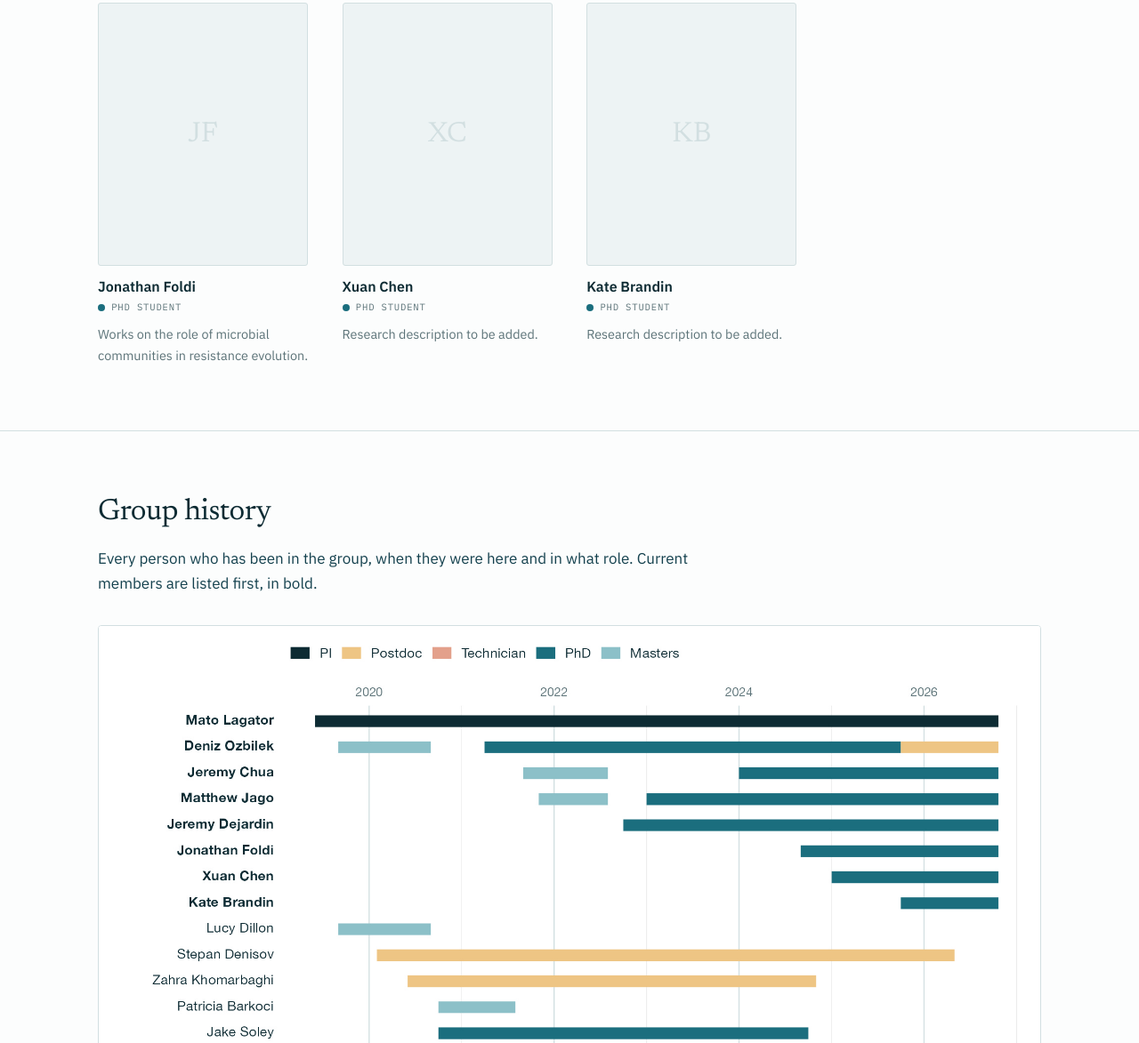
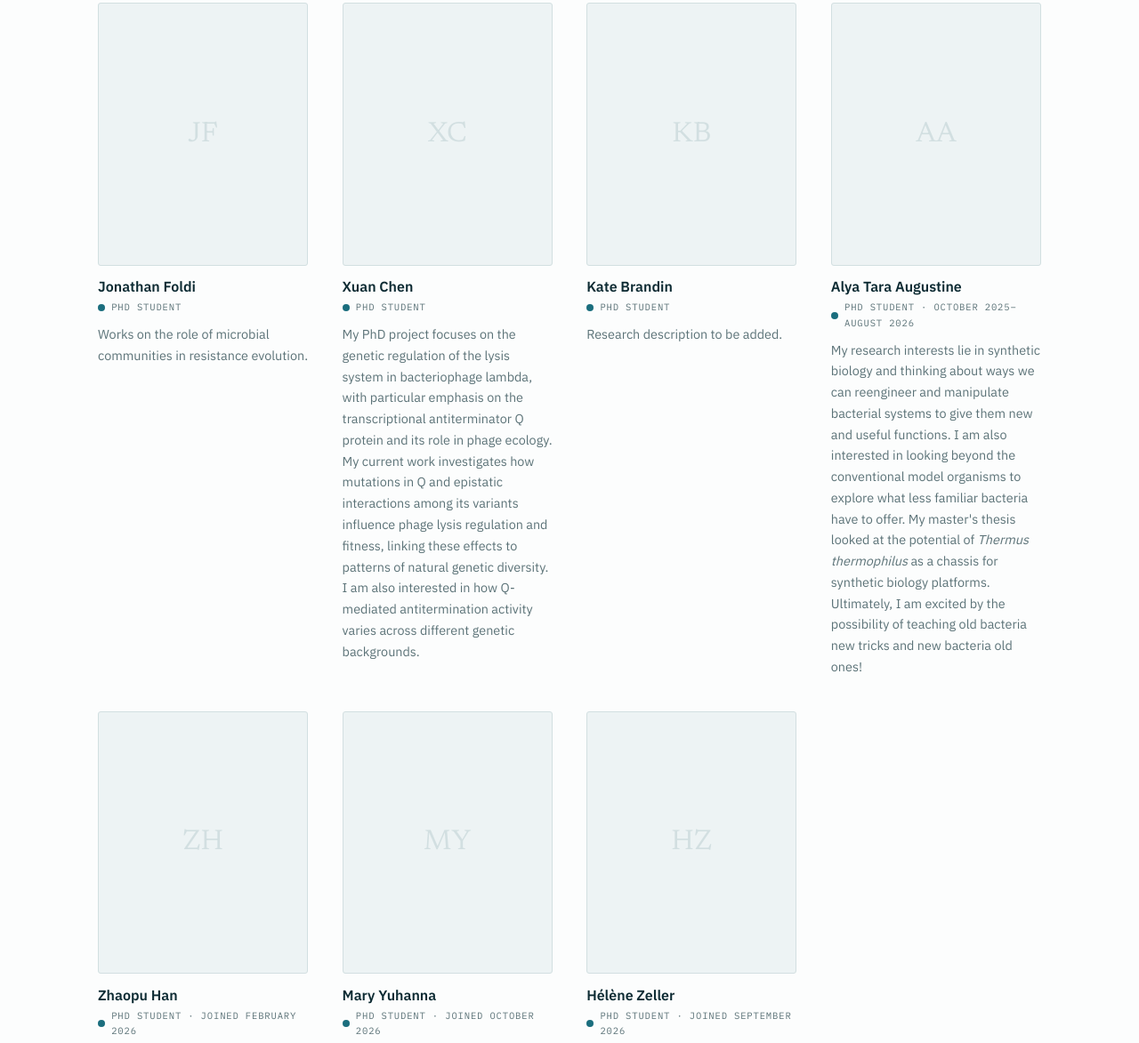
Before and after one commit to matt-jago/Lagator-website, a plain HTML site: page team.html in a window 1280 px wide. Shown: the part 1742-2915 px from the top of the page at 89% size. Drawn offline with Linux system fonts and the light colour scheme.

Commit message:
Add new team profiles
Co-authored-by: Copilot App <223556219+Copilot@users.noreply.github.com>

```diff
--- a/team.html
+++ b/team.html
@@ -95,7 +95,7 @@
                         <img src="photos/xuan.jpg" alt="Xuan Chen" class="person__photo" data-initials="XC">
                         <h3>Xuan Chen</h3>
                         <p class="role"><span class="dot dot--phd"></span> PhD student</p>
-                        <p class="bio">Research description to be added.</p>
+                        <p class="bio">My PhD project focuses on the genetic regulation of the lysis system in bacteriophage lambda, with particular emphasis on the transcriptional antiterminator Q protein and its role in phage ecology. My current work investigates how mutations in Q and epistatic interactions among its variants influence phage lysis regulation and fitness, linking these effects to patterns of natural genetic diversity. I am also interested in how Q-mediated antitermination activity varies across different genetic backgrounds.</p>
                     </article>
 
                     <article class="person" id="kate-brandin">
@@ -103,6 +103,34 @@
                         <h3>Kate Brandin</h3>
                         <p class="role"><span class="dot dot--phd"></span> PhD student</p>
                         <p class="bio">Research description to be added.</p>
+                    </article>
+
+                    <article class="person" id="alya-tara-augustine">
+                        <img src="photos/alya-tara-augustine.jpg" alt="Alya Tara Augustine" class="person__photo" data-initials="AA">
+                        <h3>Alya Tara Augustine</h3>
+                        <p class="role"><span class="dot dot--phd"></span> PhD student · October 2025–August 2026</p>
+                        <p class="bio">My research interests lie in synthetic biology and thinking about ways we can reengineer and manipulate bacterial systems to give them new and useful functions. I am also interested in looking beyond the conventional model organisms to explore what less familiar bacteria have to offer. My master's thesis looked at the potential of <i>Thermus thermophilus</i> as a chassis for synthetic biology platforms. Ultimately, I am excited by the possibility of teaching old bacteria new tricks and new bacteria old ones!</p>
+                    </article>
+
+                    <article class="person" id="zhaopu-han">
+                        <img src="photos/zhaopu-han.jpg" alt="Zhaopu Han" class="person__photo" data-initials="ZH">
+                        <h3>Zhaopu Han</h3>
+                        <p class="role"><span class="dot dot--phd"></span> PhD student · Joined February 2026</p>
+                        <p class="bio">I focus on the interdisciplinary research between biomaterial design and microbiology in orthopaedics. Scaffolds loaded with engineered probiotics are attempted to be introduced into the intervertebral discs to serve as sensors and reactors for key metabolites, which exert intervention on the pathological development of intervertebral disc degeneration. The long-term goal is to achieve the clinical translation in diagnosis and treatment.</p>
+                    </article>
+
+                    <article class="person" id="mary-yuhanna">
+                        <img src="photos/mary-yuhanna.jpg" alt="Mary Yuhanna" class="person__photo" data-initials="MY">
+                        <h3>Mary Yuhanna</h3>
+                        <p class="role"><span class="dot dot--phd"></span> PhD student · Joined October 2026</p>
+                        <p class="bio">I'm interested in understanding how transcriptional regulatory systems coevolve in bacteriophages, particularly how mutations in regulatory DNA sequences and proteins influence each other's evolution. I'm using comparative genomics and computational modelling to explore these interactions, with the goal of understanding what drives and constrains the evolution of regulatory systems.</p>
+                    </article>
+
+                    <article class="person" id="helene-zeller">
+                        <img src="photos/helene-zeller.jpg" alt="Hélène Zeller" class="person__photo" data-initials="HZ">
+                        <h3>Hélène Zeller</h3>
+                        <p class="role"><span class="dot dot--phd"></span> PhD student · Joined September 2026</p>
+                        <p class="bio">I'm interested in translational research and in understanding why certain phenotypes or genotypes are observed in specific contexts. My final-year project models human body fluids (urine, serum and the gut lumen) to ask how these environments shape de novo mutation generation in <i>E. coli</i> under antibiotic selection.</p>
                     </article>
                 </div>
             </div>
```
